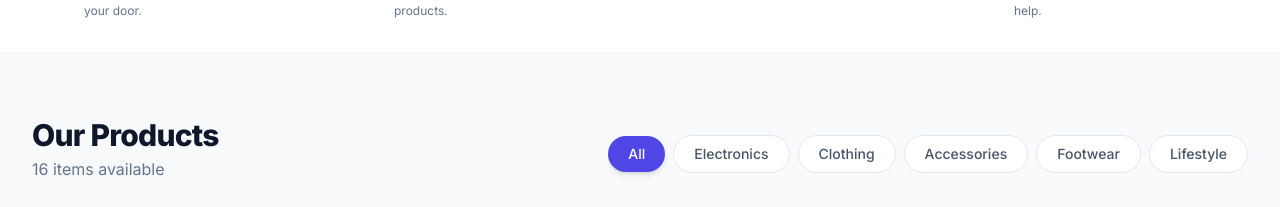
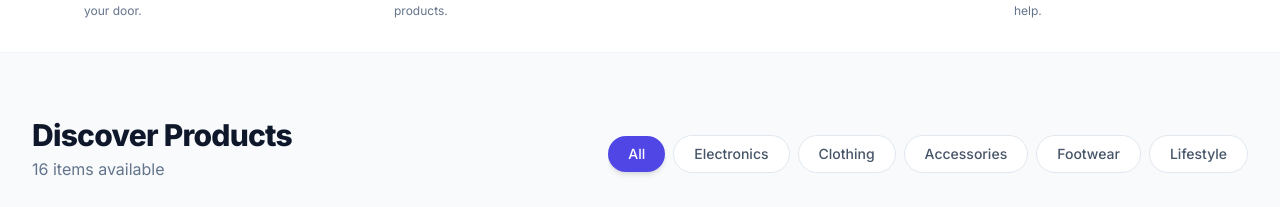
Before and after one commit to ranaasad01/atomic-create-an-e-commerce-landing-page-with-p-d686ae1e, a Next.js app: page / in a window 1280 px wide. Shown: the part 1049-1256 px from the top of the page. Built offline with nearby package versions, Linux system fonts and the light colour scheme.

Commit message:
refactor(Hero): update heading text to "Discover Products"
Changed h1 text content in ProductGrid component from "Our Products" to "Discover Products" to match the hero section heading and improve consistency across the page.

```diff
--- a/components/Hero.tsx
+++ b/components/Hero.tsx
@@ -20,7 +20,7 @@ export default function Hero() {
             </div>
 
             <h1 className="text-4xl sm:text-5xl lg:text-6xl font-extrabold text-white leading-tight tracking-tight mb-6">
-              Discover Products{" "}
+              Discover Products {" "}
               <span className="text-transparent bg-clip-text bg-gradient-to-r from-indigo-400 to-purple-400">
                 You&apos;ll Love
               </span>
--- a/components/ProductGrid.tsx
+++ b/components/ProductGrid.tsx
@@ -18,9 +18,9 @@ export default function ProductGrid() {
       <div className="max-w-7xl mx-auto px-4 sm:px-6 lg:px-8">
         <div className="flex flex-col sm:flex-row sm:items-end justify-between gap-4 mb-8">
           <div>
-            <h2 className="text-3xl font-extrabold text-slate-900 tracking-tight">
-              Our Products
-            </h2>
+            <h1 className="text-3xl font-extrabold text-slate-900 tracking-tight">
+              Discover Products
+            </h1>
             <p className="text-slate-500 mt-1">
               {filtered.length} item{filtered.length !== 1 ? "s" : ""} available
             </p>
```
